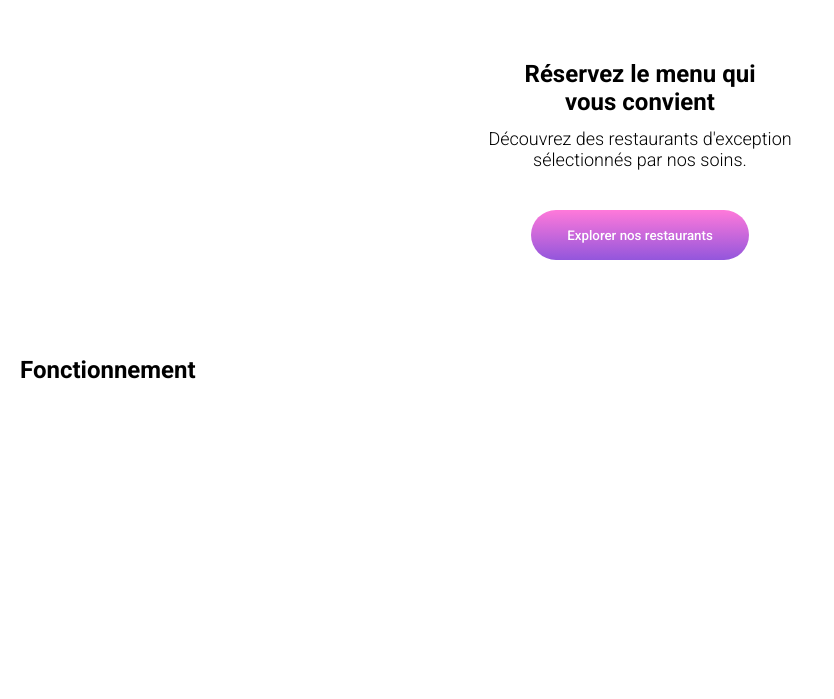
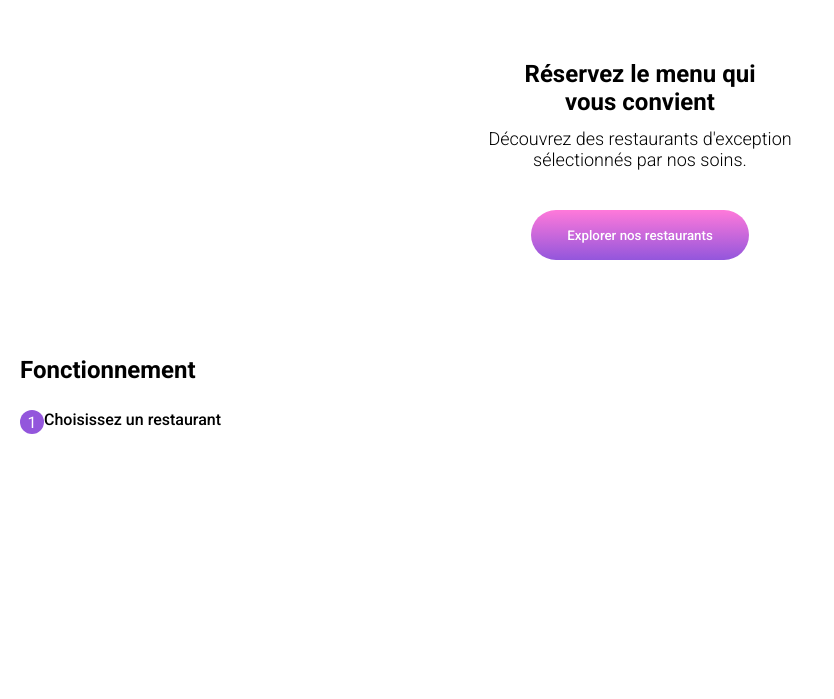
Before and after one commit to gulliet/Omyfood, a plain HTML site: page index.html in a window 1280 px wide. Shown: the part 101-800 px from the top of the page, without its empty margins (0-834 px from the left). Drawn offline with Linux system fonts and the light colour scheme; a web font is replaced by a local one.

Commit message:
Added numbered bulleet to steps.

```diff
--- a/index.html
+++ b/index.html
@@ -33,6 +33,13 @@
         </section>
         <section class="how-to">
             <h2>Fonctionnement</h2>
+            <div class="step-container">
+                <div class="step-container__step">
+                    <span class="step-container__step--number">1</span>
+                    <i class="step-container__step--icon"></i>
+                    <span class="step-container__step--text roboto-medium">Choisissez un restaurant</span>
+                </div>
+            </div>
         </section>
     </main>
     <footer>
--- a/sass/style.scss
+++ b/sass/style.scss
@@ -161,8 +161,31 @@ body {
     width: 375px;
     height: 440px;
     padding: 48px 0 48px 20px;
+    gap: 26px;
 
     & h2 {
         margin: 0;
     }
 }
+
+.step-container {
+    display: flex;
+    flex-direction: column;
+
+    &__step {
+        display: flex;
+        width: 335px;
+        height: 72.38px;
+
+        &--number {
+            display: flex;
+            width: 24px;
+            height: 24px;
+            background-color: $primary-color;
+            color: white;
+            border-radius: 50%;
+            justify-content: center;
+            align-items: center;
+        }
+    }
+}
```
Also changed, not shown: assets/css/style.css, 1 other file.
